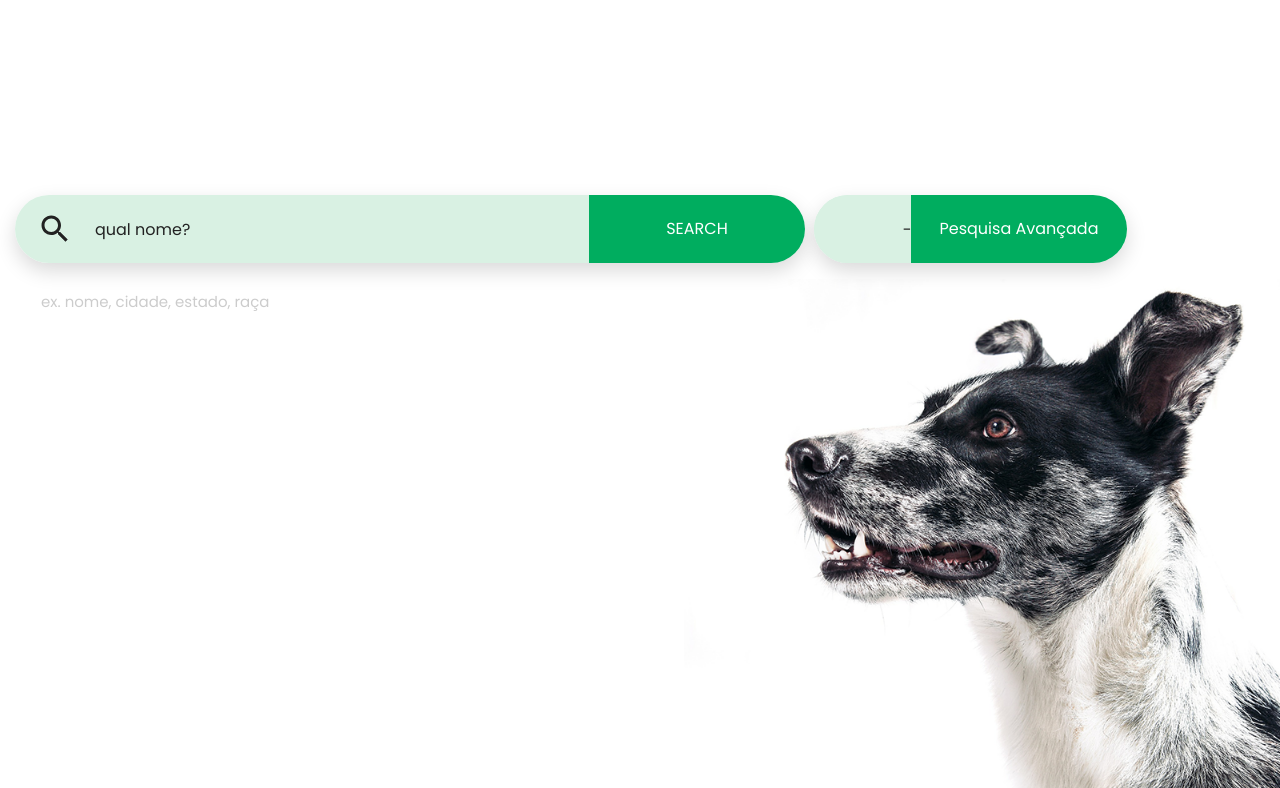
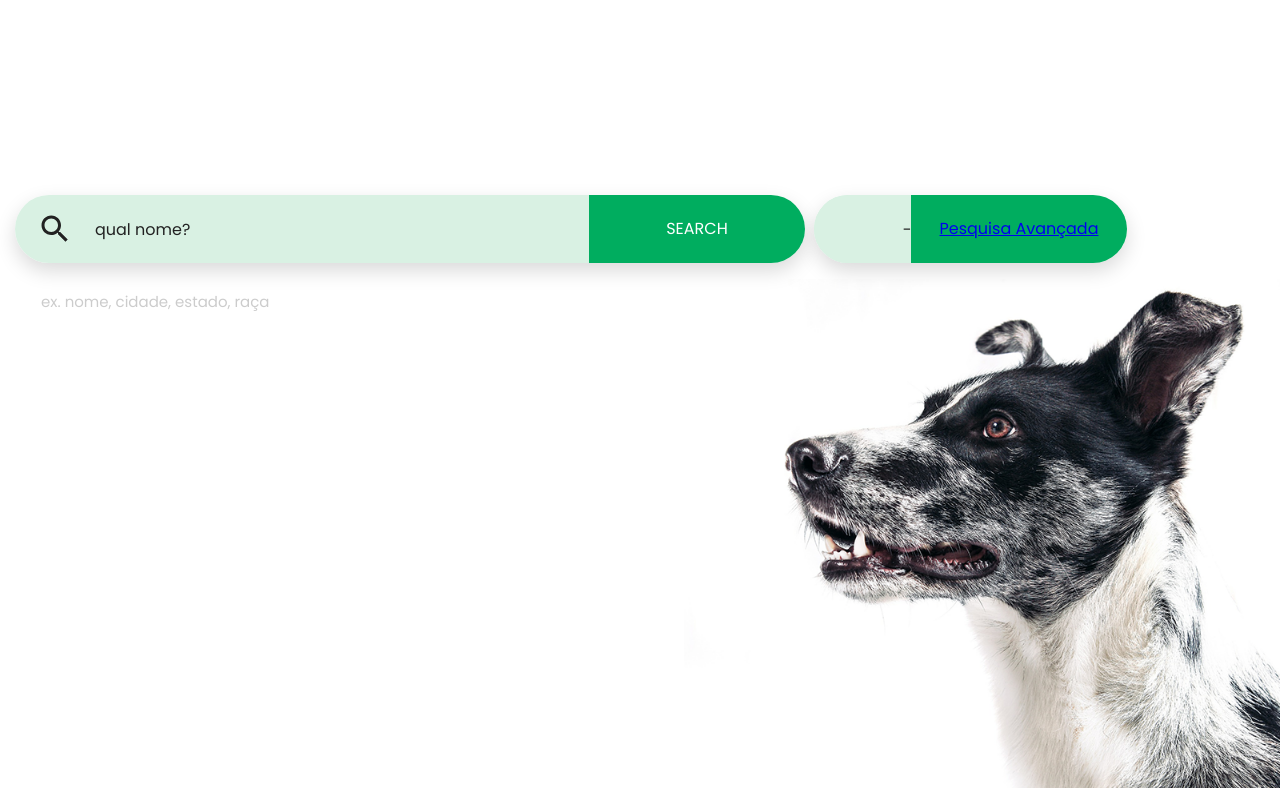
Before and after one commit to daniloabreux/pesquisasimples, a plain HTML site: page index.html in a window 1280 px wide. Shown: the part 12-800 px from the top of the page. Drawn offline with Linux system fonts and the light colour scheme.

Commit message:
inclui link para pequisa avançada

```diff
--- a/index.html
+++ b/index.html
@@ -46,7 +46,7 @@
 
 
             <div class="input-field second-wrap">
-              <button class="btn-search" type="button">Pesquisa Avançada</button>
+              <button class="btn-search" type="button"><a href="https://buscaavanacada.herokuapp.com/"> Pesquisa Avançada </a></button>
             </div>
           </div>
         </form>
```
